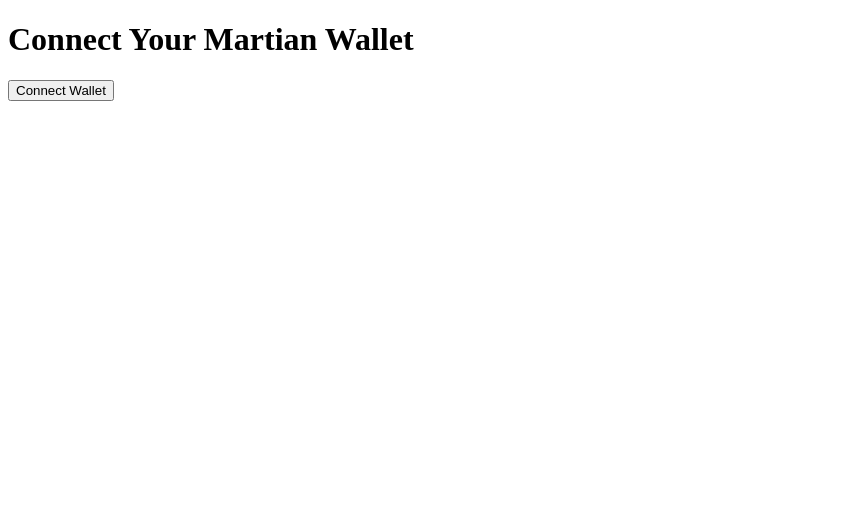
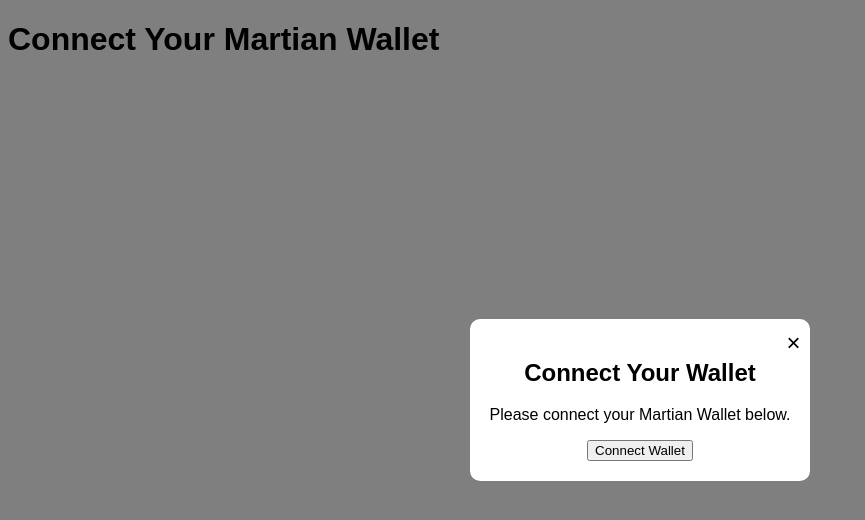
Before and after one commit to daksha-aeer/ethsea, a website: page web/index.html in a window 1280 px wide. Shown: the whole page, without its empty margins (0-865 px from the left). Drawn offline with Linux system fonts and the light colour scheme.

```diff
--- a/web/index.html
+++ b/web/index.html
@@ -1,4 +1,4 @@
-<!DOCTYPE html>
+<!-- <!DOCTYPE html>
 <html lang="en">
 <head>
     <meta charset="UTF-8">
@@ -10,4 +10,29 @@
     <button id="connectWallet">Connect Wallet</button>
     <script src="main.js"></script>
 </body>
+</html> -->
+
+<!DOCTYPE html>
+<html lang="en">
+<head>
+    <meta charset="UTF-8">
+    <meta name="viewport" content="width=device-width, initial-scale=1.0">
+    <title>Connect Martian Wallet</title>
+    <link rel="stylesheet" href="styles.css">
+</head>
+<body>
+    <h1>Connect Your Martian Wallet</h1>
+
+    <!-- Popup Modal -->
+    <div id="popup" class="popup">
+        <div class="popup-content">
+            <span class="close-btn" id="closePopup">&times;</span>
+            <h2>Connect Your Wallet</h2>
+            <p>Please connect your Martian Wallet below.</p>
+            <button id="connectWalletModalButton">Connect Wallet</button>
+        </div>
+    </div>
+
+    <script src="main.js"></script>
+</body>
 </html>
--- a/web/main.js
+++ b/web/main.js
@@ -1,4 +1,54 @@
-document.getElementById('connectWallet').addEventListener('click', async () => {
+// document.getElementById('connectWallet').addEventListener('click', async () => {
+//     if (!window.martian) {
+//         alert('Martian Wallet is not installed. Please install it first.');
+//         window.open('https://www.martianwallet.xyz/', '_blank');
+//         return;
+//     }
+
+//     try {
+//         // Request connection
+//         await window.martian.connect();
+//         const { address: userAddress } = await window.martian.account();
+
+//         // Extract chatId from URL query parameters
+//         const urlParams = new URLSearchParams(window.location.search);
+//         const chatId = urlParams.get('chatId');
+
+//         // Send the wallet address and chatId to your server
+//         const response = await fetch('/api/save-wallet', {
+//             method: 'POST',
+//             headers: {
+//                 'Content-Type': 'application/json'
+//             },
+//             body: JSON.stringify({ userAddress, chatId })
+//         });
+
+//         if (response.ok) {
+//             alert('Wallet connected successfully!');
+//         } else {
+//             alert('Failed to connect wallet.');
+//         }
+//     } catch (error) {
+//         console.error('Error connecting wallet:', error);
+//         alert('An error occurred while connecting your wallet.');
+//     }
+// });
+
+document.addEventListener('DOMContentLoaded', function() {
+    const popup = document.getElementById('popup');
+    const closePopupButton = document.getElementById('closePopup');
+    const connectWalletButton = document.getElementById('connectWalletModalButton');
+
+    // Show the popup immediately when the page is loaded
+    popup.style.display = 'flex';
+
+    // Hide the popup when the close button is clicked
+    closePopupButton.addEventListener('click', function() {
+        popup.style.display = 'none';
+    });
+
+    // Handle wallet connection when the "Connect Wallet" button in the popup is clicked
+    connectWalletButton.addEventListener('click', async () => {
         if (!window.martian) {
             alert('Martian Wallet is not installed. Please install it first.');
             window.open('https://www.martianwallet.xyz/', '_blank');
@@ -11,8 +61,7 @@
             const { address: userAddress } = await window.martian.account();
 
             // Extract chatId from URL query parameters
-        const urlParams = new URLSearchParams(window.location.search);
-        const chatId = urlParams.get('chatId');
+            const chatId = new URLSearchParams(window.location.search).get('chatId');
 
             // Send the wallet address and chatId to your server
             const response = await fetch('/api/save-wallet', {
@@ -25,6 +74,7 @@
 
             if (response.ok) {
                 alert('Wallet connected successfully!');
+                popup.style.display = 'none'; // Hide the popup after successful connection
             } else {
                 alert('Failed to connect wallet.');
             }
@@ -33,3 +83,4 @@
             alert('An error occurred while connecting your wallet.');
         }
     });
+});
```
Also changed, not shown: test/Bot.ts (+20 -9 lines), test/swapHandler.ts (+1 -1 lines), web/styles.css (+31 -0 lines). Lines whose indentation alone changed are shown as unchanged.
